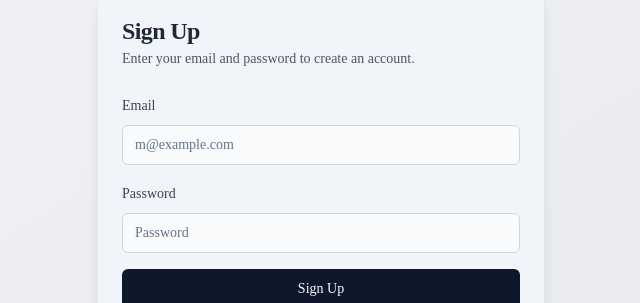
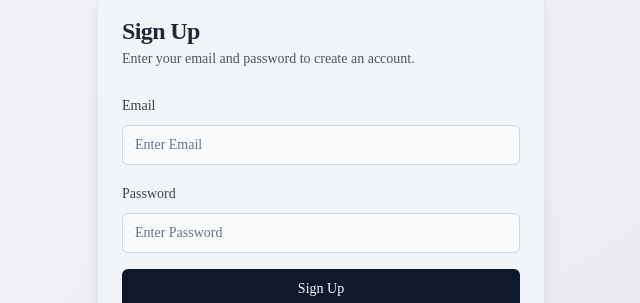
Before and after one commit to pky1341/webchat, a Next.js app: page /sign-up in a window 1280 px wide. Shown: the part 178-481 px from the top of the page, without its empty margins (319-959 px from the left). Built offline with nearby package versions, Linux system fonts and the light colour scheme.

Commit message:
new code

```diff
--- a/src/app/(auth)/sign-up/page.tsx
+++ b/src/app/(auth)/sign-up/page.tsx
@@ -1,5 +1,5 @@
 "use client";
-import React, { useState,FormEvent } from "react";
+import React, { useState, FormEvent } from "react";
 import { Card, CardHeader, CardTitle, CardDescription, CardContent, CardFooter } from "@/components/ui/card";
 import { Label } from "@/components/ui/label";
 import { Input } from "@/components/ui/input";
@@ -11,6 +11,8 @@ import { z } from "zod";
 import { FcGoogle } from "react-icons/fc";
 import { Separator } from '@/components/ui/separator';
 import { zodResolver } from '@hookform/resolvers/zod';
+import { useRouter } from "next/router";
+import { signIn } from "next-auth/react";
 interface SignUpProps {
     email: string;
     password: string;
@@ -18,7 +20,9 @@ interface SignUpProps {
 }
 export default function SignUpForm() {
     const [step, setStep] = useState(1);
-    const { register, handleSubmit } = useForm<z.infer<typeof signUpSchema>>(
+    const [loading, setLoading] = useState(false);
+    // const router = useRouter();
+    const { register, handleSubmit, formState: { errors } } = useForm<z.infer<typeof signUpSchema>>(
         {
             resolver: zodResolver(signUpSchema),
             defaultValues: {
@@ -28,9 +32,12 @@ export default function SignUpForm() {
             }
         }
     );
-    const onSubmit = (data: z.infer<typeof signUpSchema>) => {
-        console.log(data)
-        setStep(2)
+    const onSubmit =async (data: z.infer<typeof signUpSchema>) => {
+        console.log('hi hello',data);
+        setLoading(true);
+        // if (step === 1) {
+            setStep(2);
+        // }
     }
     return (
         <div className="min-h-screen w-full flex items-center justify-center p-4 bg-gradient-to-br from-gray-100 to-gray-200 dark:from-gray-800 dark:to-gray-900">
@@ -50,11 +57,17 @@ export default function SignUpForm() {
                                 <>
                                     <div className="space-y-2">
                                         <Label htmlFor="email" className="text-gray-700 dark:text-gray-300">Email</Label>
-                                        <Input id="email" type="email" placeholder="m@example.com" className="bg-gray-50 dark:bg-gray-700 border-gray-300 dark:border-gray-600" />
+                                        <Input id="email" type="email" placeholder="Enter Email" className="bg-gray-50 dark:bg-gray-700 border-gray-300 dark:border-gray-600"
+                                            {...register('email')}
+                                        />
+                                        {errors.email && <p className="text-red-400">{errors.email.message}</p>}
                                     </div>
                                     <div className="space-y-2">
                                         <Label htmlFor="password" className="text-gray-700 dark:text-gray-300">Password</Label>
-                                        <Input id="password" type="password" placeholder="Password" className="bg-gray-50 dark:bg-gray-700 border-gray-300 dark:border-gray-600" />
+                                        <Input id="password" type="password" placeholder="Enter Password" className="bg-gray-50 dark:bg-gray-700 border-gray-300 dark:border-gray-600"
+                                            {...register('password')}
+                                        />
+                                        {errors.password && <p className="text-red-400">{errors.password.message}</p>}
                                     </div>
                                 </>
                             ) : (
@@ -73,7 +86,7 @@ export default function SignUpForm() {
                                     </InputOTP>
                                 </div>
                             )}
-                            <Button type="submit" className="w-full">
+                            <Button type="submit" className="w-full" disabled={loading}>
                                 {step === 1 ? "Sign Up" : "Verify OTP"}
                             </Button>
                         </form>
--- a/src/schemas/signUpSchema.ts
+++ b/src/schemas/signUpSchema.ts
@@ -2,5 +2,5 @@ import { z } from "zod";
 export const signUpSchema = z.object({
     email: z.string().email({ message: "Please enter a valid email" }),
     password: z.string().min(6, { message: "Password must be at least 6 characters" }).max(15, { message: "password should be maximum charecters 15 characters" }),
-    otp: z.string().length(4),
+    otp: z.string().length(4).optional(),
 });
```
